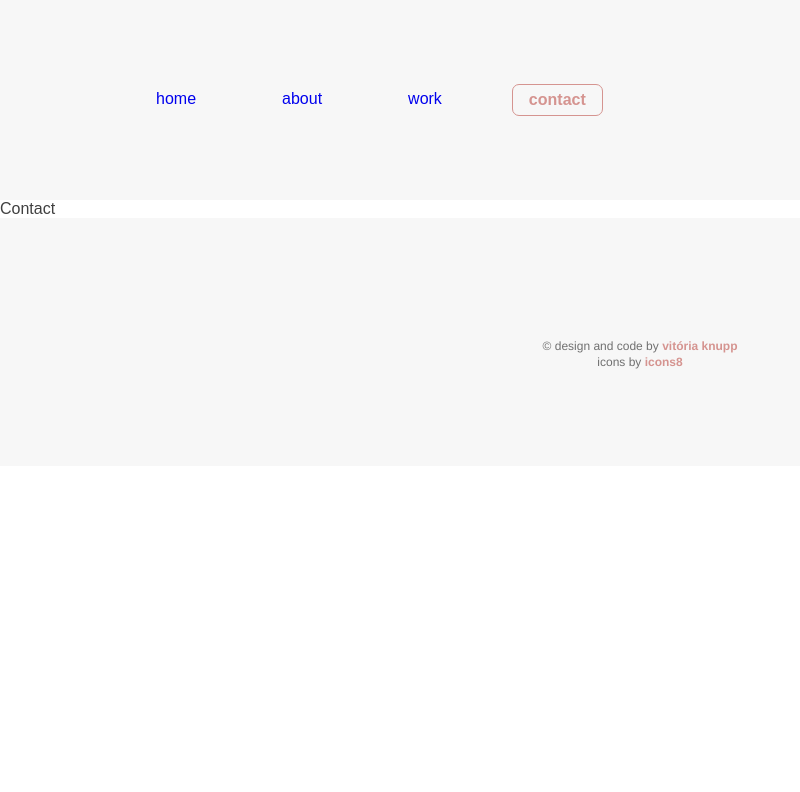
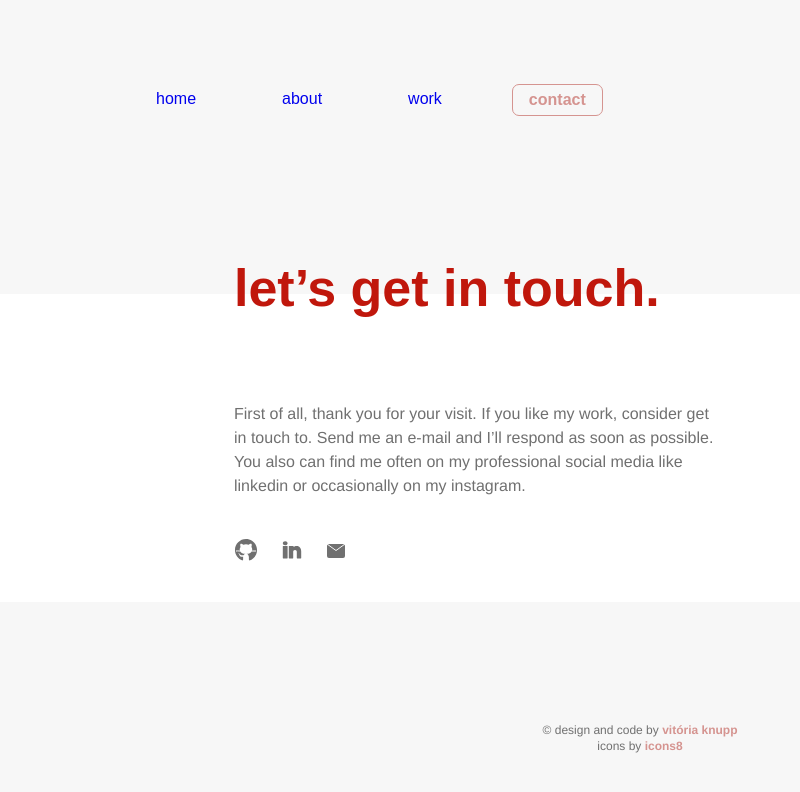
Before and after one commit to viknupp/Personal-Website, a React (Vite) app: page /contact in a window 1280 px wide. Shown: the top 792 px of the page, without its empty margins (0-800 px from the left). Built offline with nearby package versions, Linux system fonts and the light colour scheme.

Commit message:
add: contact-section

```diff
--- a/src/Components/Contact.jsx
+++ b/src/Components/Contact.jsx
@@ -1,7 +1,43 @@
 import React from 'react';
+import styles from './Contact.module.css';
+import Mail from '../Assets/Mail.svg';
+import GitHub from '../Assets/GitHub.svg';
+import LinkedIn from '../Assets/LinkedIn.svg';
+import { Link } from 'react-router-dom';
 
 const Contact = () => {
-  return <div>Contact</div>;
+  return (
+    <section className={styles.sectionContact}>
+      <div className={`container ${styles.contact}`}>
+        <h1 className={styles.title}>let’s get in touch.</h1>
+        <p className={styles.paragraph}>
+          First of all, thank you for your visit. If you like my work, consider
+          get in touch to. Send me an e-mail and I’ll respond as soon as
+          possible. You also can find me often on my professional social media
+          like linkedin or occasionally on my instagram.
+        </p>
+        <div className={styles.links}>
+          <Link to="https://github.com/viknupp" target="_blank">
+            <img src={GitHub} alt="github" />
+          </Link>
+          <Link
+            to="https://www.linkedin.com/in/vit%C3%B3ria-knupp-082947175/"
+            target="_blank"
+          >
+            <img src={LinkedIn} alt="linkedin" />
+          </Link>
+          <Link
+            to="javascript:void(0)"
+            onClick={() =>
+              (window.location = 'mailto:arq.vitoriaknupp@gmail.com')
+            }
+          >
+            <img src={Mail} alt="linkedin" />
+          </Link>
+        </div>
+      </div>
+    </section>
+  );
 };
 
 export default Contact;
--- /dev/null
+++ b/src/Components/Contact.module.css
@@ -0,0 +1,35 @@
+.sectionContact {
+  position: relative;
+}
+
+.sectionContact::before {
+  content: '';
+  height: 94px;
+  width: 100%;
+  background-color: #f7f7f7;
+  display: block;
+  position: absolute;
+  z-index: -1;
+}
+
+.contact {
+  padding-left: 94px;
+}
+
+.title {
+  padding-top: 60px;
+  padding-bottom: 62px;
+}
+
+.paragraph {
+  padding-top: 24px;
+  max-width: 55ch;
+}
+
+.links {
+  padding-top: 40px;
+  padding-bottom: 40px;
+  display: flex;
+  align-items: center;
+  gap: 24px;
+}
```
Also changed, not shown: src/Assets/Mail.svg (added).
